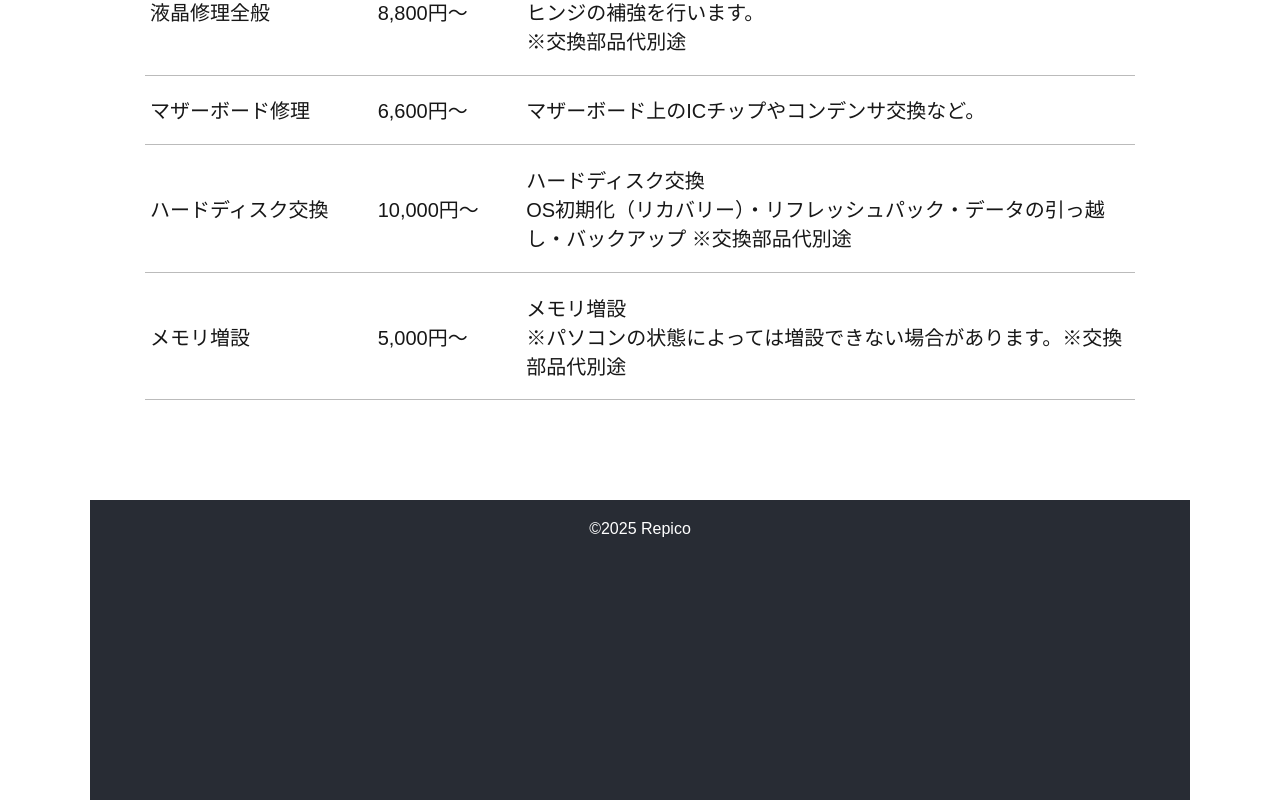
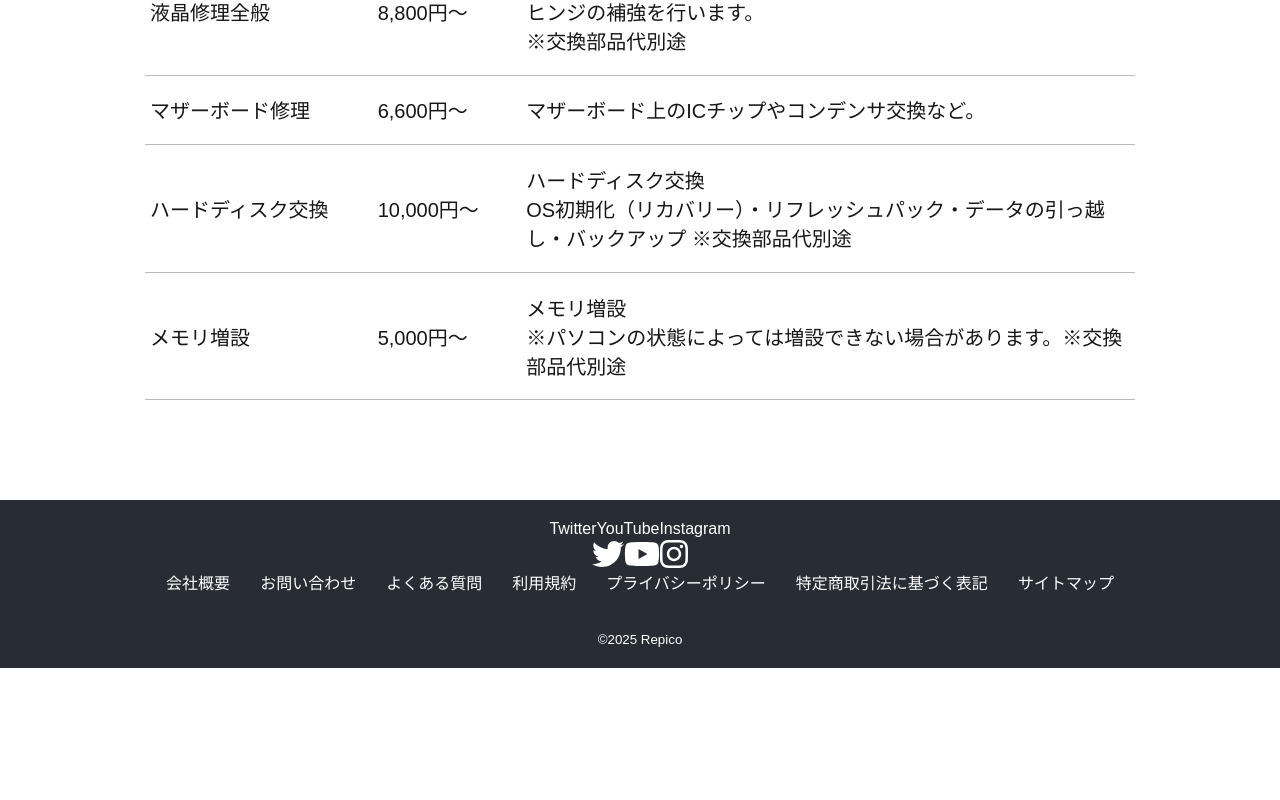
Before and after one commit to noa-hako/pcmaintenance_site, a Next.js app: page /pricing in a window 1280 px wide. Shown: the part 533-1333 px from the top of the page. After the commit the page ends 1201 px from the top, so only its background shows below. Built offline with nearby package versions, Linux system fonts and the light colour scheme.

Commit message:
🚧 9回目のコミットです

```diff
--- a/jsconfig.json
+++ b/jsconfig.json
@@ -1,5 +1,6 @@
 {
   "compilerOptions": {
+    "baseUrl": ".",
     "paths": {
       "@/*": ["./src/*"]
     }
--- a/package.json
+++ b/package.json
@@ -9,6 +9,9 @@
     "lint": "next lint"
   },
   "dependencies": {
+    "@fortawesome/fontawesome-svg-core": "^6.7.2",
+    "@fortawesome/free-brands-svg-icons": "^6.7.2",
+    "@fortawesome/react-fontawesome": "^0.2.2",
     "next": "15.3.2",
     "react": "^19.0.0",
     "react-dom": "^19.0.0",
--- a/src/app/components/First_view.module.css
+++ b/src/app/components/First_view.module.css
@@ -1,6 +1,6 @@
 .kvSwiper {
   width: 100%;
-  height: 650px;
+  height: 700px;
 }
 
 .kvSwiper img {
--- a/src/app/components/Footer.jsx
+++ b/src/app/components/Footer.jsx
@@ -1,6 +1,74 @@
 import React from "react";
 import styles from "./Footer.module.css";
+import Link from "next/link";
+import { FontAwesomeIcon } from "@fortawesome/react-fontawesome";
+import {
+  faTwitter,
+  faYoutube,
+  faInstagram,
+} from "@fortawesome/free-brands-svg-icons";
 
 export default function Footer() {
-  return <div className={styles.footer}>©2025 Repico</div>;
+  return (
+    <div className={styles.footer}>
+      <Link href="https://x.com/" target="_blank">
+        Twitter
+      </Link>
+      <Link href="https://www.youtube.com/" target="_blank">
+        YouTube
+      </Link>
+      <Link href="https://www.instagram.com/" target="_blank">
+        Instagram
+      </Link>
+      <div className="flex gap-4">
+        <a
+          href="https://twitter.com/yourprofile"
+          target="_blank"
+          rel="noopener noreferrer"
+        >
+          <FontAwesomeIcon icon={faTwitter} size="2x" />
+        </a>
+        <a
+          href="https://youtube.com/yourchannel"
+          target="_blank"
+          rel="noopener noreferrer"
+        >
+          <FontAwesomeIcon icon={faYoutube} size="2x" />
+        </a>
+        <a
+          href="https://instagram.com/yourprofile"
+          target="_blank"
+          rel="noopener noreferrer"
+        >
+          <FontAwesomeIcon icon={faInstagram} size="2x" />
+        </a>
+      </div>
+      <ul className={styles.footerList}>
+        <li>
+          <Link href="/about">会社概要</Link>
+        </li>
+        <li>
+          <Link href="/contact">お問い合わせ</Link>
+        </li>
+        <li>
+          <Link href="/faq">よくある質問</Link>
+        </li>
+        <li>
+          <Link href="/terms">利用規約</Link>
+        </li>
+        <li>
+          <Link href="/privacy">プライバシーポリシー</Link>
+        </li>
+        <li>
+          <Link href="/legal">特定商取引法に基づく表記</Link>
+        </li>
+        <li>
+          <Link href="/sitemap">サイトマップ</Link>
+        </li>
+      </ul>
+      <br />
+      <br />
+      <small>©2025 Repico</small>
+    </div>
+  );
 }
--- a/src/app/components/Footer.module.css
+++ b/src/app/components/Footer.module.css
@@ -1,9 +1,16 @@
 .footer {
   background-color: #282c34;
   color: white;
-  height: 300px;
   text-align: center;
   padding: 20px;
   width: 100%;
   margin-top: 100px;
 }
+
+.footerList {
+  display: flex;
+  gap: 30px;
+  justify-content: center;
+  list-style: none;
+  padding: 0;
+}
--- a/src/app/components/Header.module.css
+++ b/src/app/components/Header.module.css
@@ -1,9 +1,12 @@
 .header {
+  margin: 0 auto;
   width: 100%;
   margin-bottom: 5px;
 }
 
 .wrapper {
+  width: 1100px;
+  margin: 0 auto;
   display: flex;
   align-items: center;
   justify-content: space-between;
@@ -46,7 +49,8 @@
 }
 
 .nav_list {
-  width: 100%;
+  width: 1100px;
+  margin: 0 auto;
   display: flex;
   align-items: center;
   justify-content: space-around;
--- a/src/app/components/Main.module.css
+++ b/src/app/components/Main.module.css
@@ -1,5 +1,7 @@
 .main {
   padding-bottom: 30px;
+  max-width: 1100px;
+  margin: 0 auto;
 }
 
 .wrapper {
--- a/src/app/components/Section.module.css
+++ b/src/app/components/Section.module.css
@@ -1,4 +1,6 @@
 .wrapper {
+  width: 1100px;
+  margin: 0 auto;
   padding-top: 50px;
 }
 
--- a/src/app/globals.css
+++ b/src/app/globals.css
@@ -16,7 +16,6 @@
 
 html,
 body {
-  max-width: 1100px;
   overflow-x: hidden;
   margin: 0 auto;
 }
--- a/src/app/layout.jsx
+++ b/src/app/layout.jsx
@@ -1,5 +1,6 @@
 import { Geist, Geist_Mono } from "next/font/google";
 import "./globals.css";
+import "@/app/lib/fontawesome";
 
 const geistSans = Geist({
   variable: "--font-geist-sans",
--- /dev/null
+++ b/src/app/lib/fontawesome.js
@@ -0,0 +1,6 @@
+// lib/fontawesome.js
+
+import { config } from "@fortawesome/fontawesome-svg-core";
+import "@fortawesome/fontawesome-svg-core/styles.css";
+
+config.autoAddCss = false;
```
Also changed, not shown: src/app/components/First_view.jsx (+2 -6 lines), 2 other files (tests, documents, lock files or other folders).
